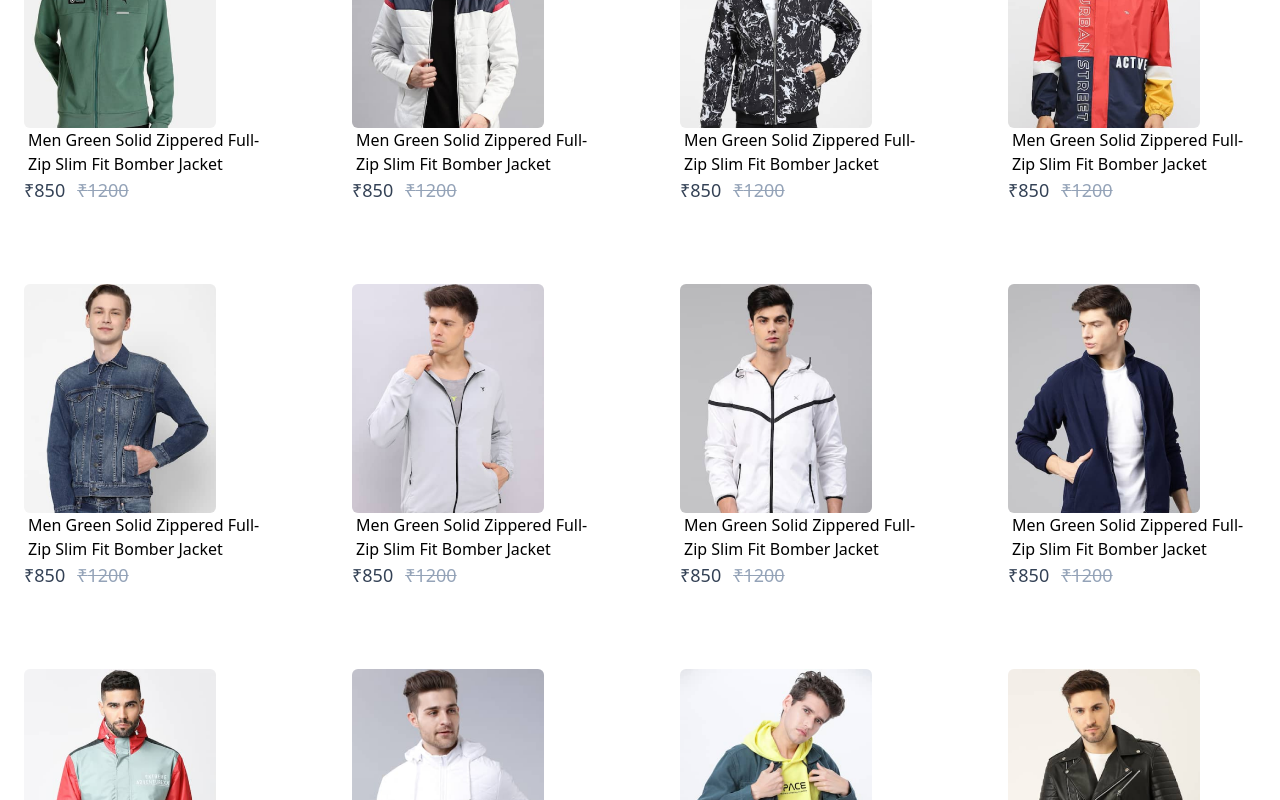
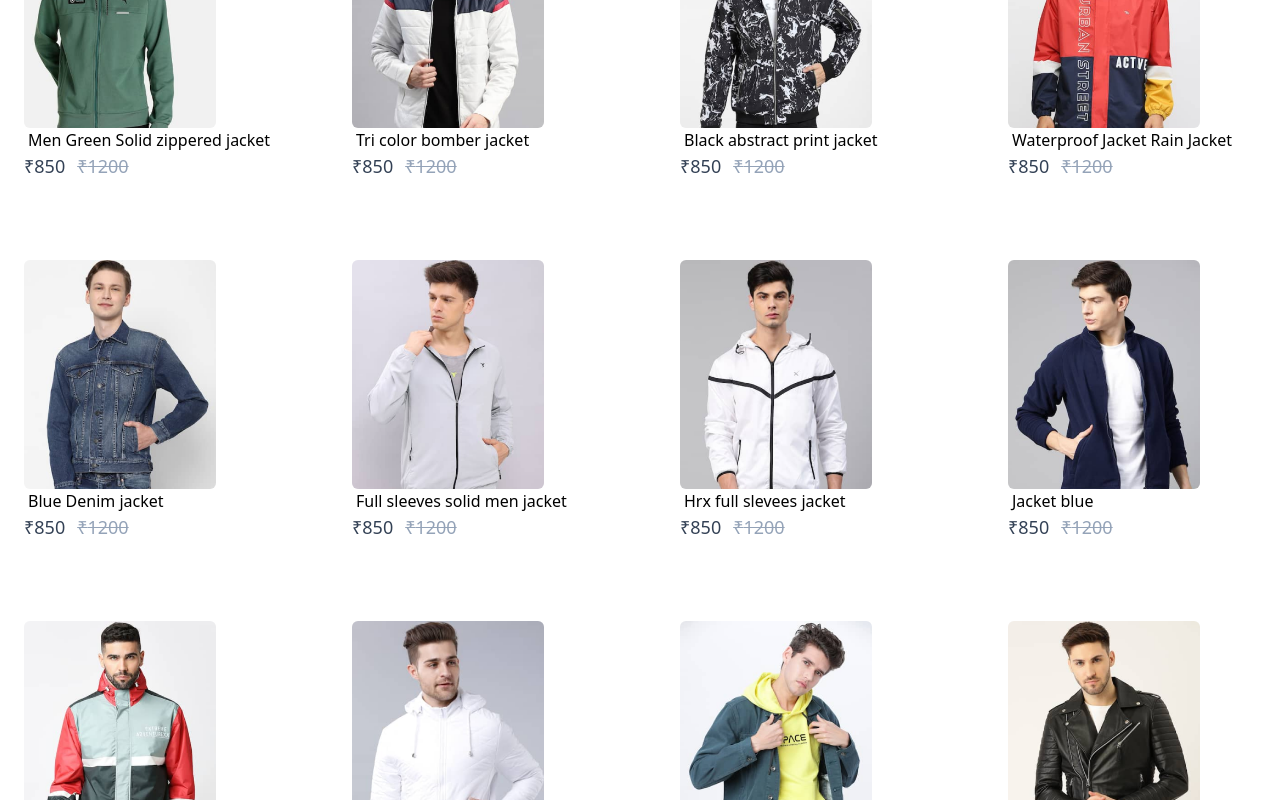
Before and after one commit to Rushikesh-24/utopia-store, a Next.js app: page /men in a window 1280 px wide. Shown: the part 720-1520 px from the top of the page. Built offline with nearby package versions, Linux system fonts and the light colour scheme.

Commit message:
updated product info

```diff
--- a/public/Assets/all_product.js
+++ b/public/Assets/all_product.js
@@ -46,7 +46,7 @@ let all_product = [
   },
   {
     id: 2,
-    name: "Striped Flutter Sleeve Overlap Collar Peplum Hem Blouse",
+    name: "Pink square neck casual cropped tee",
     category: "women",
     image: p2_img,
     new_price: 850.0,
@@ -54,7 +54,7 @@ let all_product = [
   },
   {
     id: 3,
-    name: "Striped Flutter Sleeve Overlap Collar Peplum Hem Blouse",
+    name: "Colorblocked nike sports bra",
     category: "women",
     image: p3_img,
     new_price: 600.0,
@@ -62,7 +62,7 @@ let all_product = [
   },
   {
     id: 4,
-    name: "Striped Flutter Sleeve Overlap Collar Peplum Hem Blouse",
+    name: "Deep v neck flutter sleeve blouse",
     category: "women",
     image: p4_img,
     new_price: 1000.0,
@@ -70,7 +70,7 @@ let all_product = [
   },
   {
     id: 5,
-    name: "Striped Flutter Sleeve Overlap Collar Peplum Hem Blouse",
+    name: "Partywear pink semiformal blouse",
     category: "women",
     image: p5_img,
     new_price: 850.0,
@@ -78,7 +78,7 @@ let all_product = [
   },
   {
     id: 6,
-    name: "Striped Flutter Sleeve Overlap Collar Peplum Hem Blouse",
+    name: "Long sleeves winter brown sweatshirt",
     category: "women",
     image: p6_img,
     new_price: 850.0,
@@ -86,7 +86,7 @@ let all_product = [
   },
   {
     id: 7,
-    name: "Striped Flutter Sleeve Overlap Collar Peplum Hem Blouse",
+    name: "White long sleeves tuttleneck blouse",
     category: "women",
     image: p7_img,
     new_price: 850.0,
@@ -94,7 +94,7 @@ let all_product = [
   },
   {
     id: 8,
-    name: "Striped Flutter Sleeve Overlap Collar Peplum Hem Blouse",
+    name: "Floral printed v neck cropped blouse",
     category: "women",
     image: p8_img,
     new_price: 850.0,
@@ -102,7 +102,7 @@ let all_product = [
   },
   {
     id: 9,
-    name: "Striped Flutter Sleeve Overlap Collar Peplum Hem Blouse",
+    name: "Pink floral long sleeves tieup neck blouse",
     category: "women",
     image: p9_img,
     new_price: 850.0,
@@ -110,7 +110,7 @@ let all_product = [
   },
   {
     id: 10,
-    name: "Striped Flutter Sleeve Overlap Collar Peplum Hem Blouse",
+    name: "Winterwear maroon cropped hoodie sweatshirt",
     category: "women",
     image: p10_img,
     new_price: 850.0,
@@ -118,7 +118,7 @@ let all_product = [
   },
   {
     id: 11,
-    name: "Striped Flutter Sleeve Overlap Collar Peplum Hem Blouse",
+    name: "Black women cami",
     category: "women",
     image: p11_img,
     new_price: 850.0,
@@ -126,7 +126,7 @@ let all_product = [
   },
   {
     id: 12,
-    name: "Striped Flutter Sleeve Overlap Collar Peplum Hem Blouse",
+    name: "Long sleeves winter blue sweatshirt",
     category: "women",
     image: p12_img,
     new_price: 850.0,
@@ -134,7 +134,7 @@ let all_product = [
   },
   {
     id: 13,
-    name: "Men Green Solid Zippered Full-Zip Slim Fit Bomber Jacket",
+    name: "Men Green Solid zippered jacket",
     category: "men",
     image: p13_img,
     new_price: 850.0,
@@ -142,7 +142,7 @@ let all_product = [
   },
   {
     id: 14,
-    name: "Men Green Solid Zippered Full-Zip Slim Fit Bomber Jacket",
+    name: "Tri color bomber jacket",
     category: "men",
     image: p14_img,
     new_price: 850.0,
@@ -150,7 +150,7 @@ let all_product = [
   },
   {
     id: 15,
-    name: "Men Green Solid Zippered Full-Zip Slim Fit Bomber Jacket",
+    name: "Black abstract print jacket",
     category: "men",
     image: p15_img,
     new_price: 850.0,
@@ -158,7 +158,7 @@ let all_product = [
   },
   {
     id: 16,
-    name: "Men Green Solid Zippered Full-Zip Slim Fit Bomber Jacket",
+    name: "Waterproof Jacket Rain Jacket",
     category: "men",
     image: p16_img,
     new_price: 850.0,
@@ -166,7 +166,7 @@ let all_product = [
   },
   {
     id: 17,
-    name: "Men Green Solid Zippered Full-Zip Slim Fit Bomber Jacket",
+    name: "Blue Denim jacket",
     category: "men",
     image: p17_img,
     new_price: 850.0,
@@ -174,7 +174,7 @@ let all_product = [
   },
   {
     id: 18,
-    name: "Men Green Solid Zippered Full-Zip Slim Fit Bomber Jacket",
+    name: "Full sleeves solid men jacket",
     category: "men",
     image: p18_img,
     new_price: 850.0,
@@ -182,7 +182,7 @@ let all_product = [
   },
   {
     id: 19,
-    name: "Men Green Solid Zippered Full-Zip Slim Fit Bomber Jacket",
+    name: "Hrx full slevees jacket",
     category: "men",
     image: p19_img,
     new_price: 850.0,
@@ -190,7 +190,7 @@ let all_product = [
   },
   {
     id: 20,
-    name: "Men Green Solid Zippered Full-Zip Slim Fit Bomber Jacket",
+    name: "Jacket blue ",
     category: "men",
     image: p20_img,
     new_price: 850.0,
@@ -198,7 +198,7 @@ let all_product = [
   },
   {
     id: 21,
-    name: "Men Green Solid Zippered Full-Zip Slim Fit Bomber Jacket",
+    name: "Waterproof Jacket Rain Jacket",
     category: "men",
     image: p21_img,
     new_price: 850.0,
@@ -206,7 +206,7 @@ let all_product = [
   },
   {
     id: 22,
-    name: "Men Green Solid Zippered Full-Zip Slim Fit Bomber Jacket",
+    name: "White Zipped hoodie",
     category: "men",
     image: p22_img,
     new_price: 850.0,
@@ -214,7 +214,7 @@ let all_product = [
   },
   {
     id: 23,
-    name: "Men Green Solid Zippered Full-Zip Slim Fit Bomber Jacket",
+    name: "Green Denim jacket ",
     category: "men",
     image: p23_img,
     new_price: 850.0,
@@ -222,7 +222,7 @@ let all_product = [
   },
   {
     id: 24,
-    name: "Men Green Solid Zippered Full-Zip Slim Fit Bomber Jacket",
+    name: "Leather Biker Jacket",
     category: "men",
     image: p24_img,
     new_price: 850.0,
--- a/src/pages/signup.js
+++ b/src/pages/signup.js
@@ -1,6 +1,7 @@
 'use client';
 import React, { useState } from "react";
 import Link from "next/link";
+import '@/app/globals.css'
 import { useRouter } from "next/navigation";
 import Header from "@/components/Header";
 import Footer from "@/components/Footer";
```
Also changed, not shown: public/Assets/Utopia.png (deleted).
